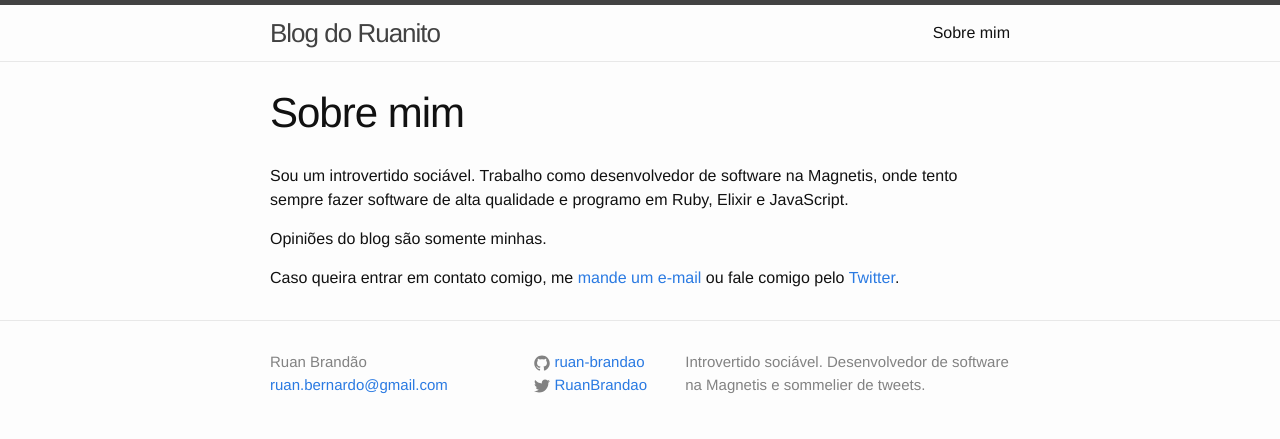
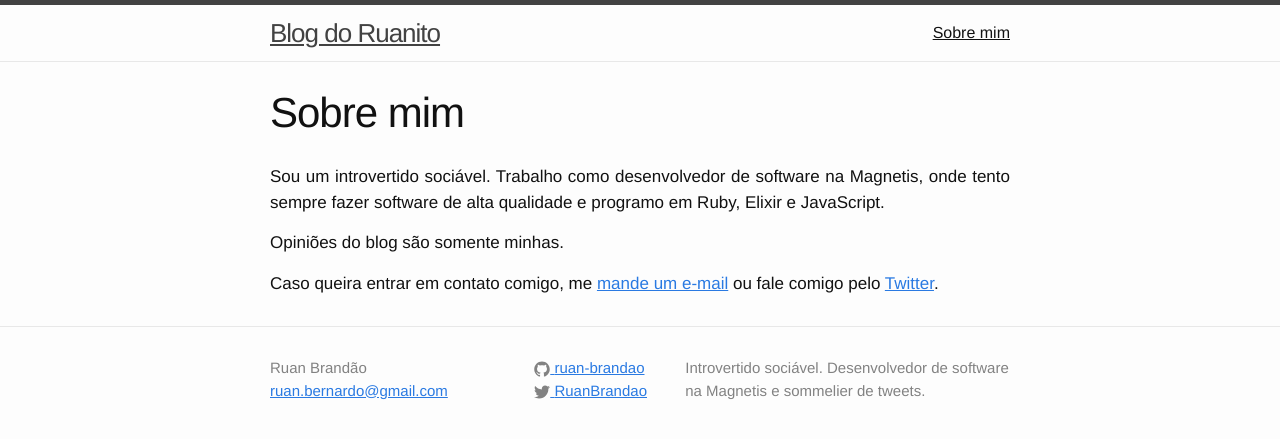
Before and after one commit to ruan-brandao/ruan-brandao.github.io, a Jekyll site: the page built from about.md, in a window 1280 px wide. Shown: the top 439 px of the page. Built offline with Jekyll 4.4.1, drawn with Linux system fonts in a browser that asks for light colours.

Commit message:
Tweak style to improve readability

```diff
--- a/_sass/_base.scss
+++ b/_sass/_base.scss
@@ -90,7 +90,6 @@ h1, h2, h3, h4, h5, h6 {
  */
 a {
     color: $brand-color;
-    text-decoration: none;
 
     &:visited {
         color: darken($brand-color, 15%);
--- a/_sass/_layout.scss
+++ b/_sass/_layout.scss
@@ -233,6 +233,8 @@
 
 .post-content {
     margin-bottom: $spacing-unit;
+    text-align: justify;
+    font-size: 17px;
 
     h2 {
         font-size: 32px;
```
